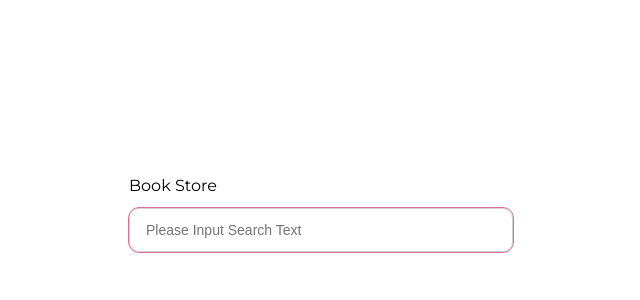
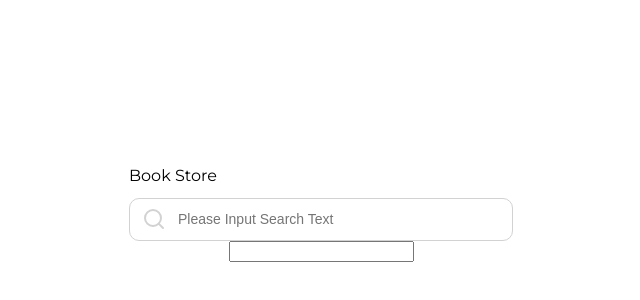
Before and after one commit to TingChiehLin/design-system-levelup, a Next.js app: page / in a window 1280 px wide. Shown: the part 186-486 px from the top of the page, without its empty margins (319-959 px from the left). Built offline with nearby package versions, Linux system fonts and the light colour scheme.

Commit message:
Add - general layout & checkbox

```diff
--- a/app/globals.css
+++ b/app/globals.css
@@ -11,3 +11,16 @@ body {
 body * {
   box-sizing: inherit;
 }
+
+/*
+  Global Setting CSS
+*/
+
+.textField_icon {
+  position: absolute;
+  top: 2.6rem;
+  left: 0.8rem;
+  width: 24px;
+  height: 24px;
+  color: #d2d2d2;
+}
--- a/app/page.tsx
+++ b/app/page.tsx
@@ -3,9 +3,13 @@
 import Image from "next/image";
 import { FormEvent, useState } from "react";
 
+import "./globals.css";
 import styles from "./page.module.css";
 
+import { FiSearch } from "react-icons/fi";
+
 import TextField from "@/components/TextField/TextField";
+import CheckBox from "@/components/CheckBox/CheckBox";
 
 export default function Home() {
   const [searchInputText, setSearchInputText] = useState<string>("");
@@ -20,13 +24,15 @@ export default function Home() {
       <TextField
         id={"book-search-input"}
         labelText={"Book Store"}
-        variant={"error"}
+        variant={"standard"}
         value={searchInputText}
         placeHolder={"Please Input Search Text"}
         disabled={false}
         readOnly={false}
+        icon={<FiSearch className="textField_icon" />}
         onChange={handleOnChangeInput}
       />
+      <CheckBox />
     </main>
   );
 }
--- a/components/CheckBox/CheckBox.tsx
+++ b/components/CheckBox/CheckBox.tsx
@@ -1,9 +1,15 @@
 import React, { FC } from "react";
+
+import styles from "./checkbox.module.css";
 
 interface CheckBoxTypeProps {}
 
 const CheckBox: FC<CheckBoxTypeProps> = ({}) => {
-  return <div>CheckBox</div>;
+  return (
+    <>
+      <input />
+    </>
+  );
 };
 
 export default CheckBox;
--- a/components/TextField/TextField.tsx
+++ b/components/TextField/TextField.tsx
@@ -14,6 +14,7 @@ export interface TextFieldTypeProps {
   placeHolder: string;
   disabled: boolean;
   readOnly: boolean;
+  icon: React.ReactNode;
   onChange: (e: FormEvent<HTMLInputElement>) => void;
 }
 
@@ -25,6 +26,7 @@ const TextField: FC<TextFieldTypeProps> = ({
   placeHolder,
   disabled,
   readOnly,
+  icon,
   onChange,
 }) => {
   return (
@@ -37,6 +39,7 @@ const TextField: FC<TextFieldTypeProps> = ({
       >
         {labelText}
       </label>
+      {icon}
       <input
         className={`${styles.textField_input} ${
           variant === "error" && styles.textField_error
@@ -53,14 +56,3 @@ const TextField: FC<TextFieldTypeProps> = ({
 };
 
 export default TextField;
-
-/*
-- default
-- hover, focus
-- disabled
-
-- readOnly.
-
-- With label
-- Without label
-*/
--- a/components/TextField/textField.module.css
+++ b/components/TextField/textField.module.css
@@ -11,7 +11,7 @@
   width: 100%;
   padding-top: 0.8rem;
   padding-bottom: 0.8rem;
-  padding-left: 1rem;
+  padding-left: 3rem;
   font-size: 14px;
   border: 1px solid #d2d2d2;
   border-radius: 10px;
--- a/package.json
+++ b/package.json
@@ -17,6 +17,7 @@
     "next": "13.4.1",
     "react": "18.2.0",
     "react-dom": "18.2.0",
+    "react-icons": "^4.8.0",
     "typescript": "5.0.4"
   }
 }
--- a/tsconfig.json
+++ b/tsconfig.json
@@ -23,6 +23,6 @@
       "@/*": ["./*"]
     }
   },
-  "include": ["next-env.d.ts", "**/*.ts", "**/*.tsx", ".next/types/**/*.ts"],
+  "include": ["next-env.d.ts", "**/*.ts", "**/*.tsx", ".next/types/**/*.ts", "components/CheckBox/checkbox.module.css"],
   "exclude": ["node_modules"]
 }
```
Also changed, not shown: components/CheckBox/checkbox.module.css (added), 2 other files (tests, documents, lock files or other folders).
